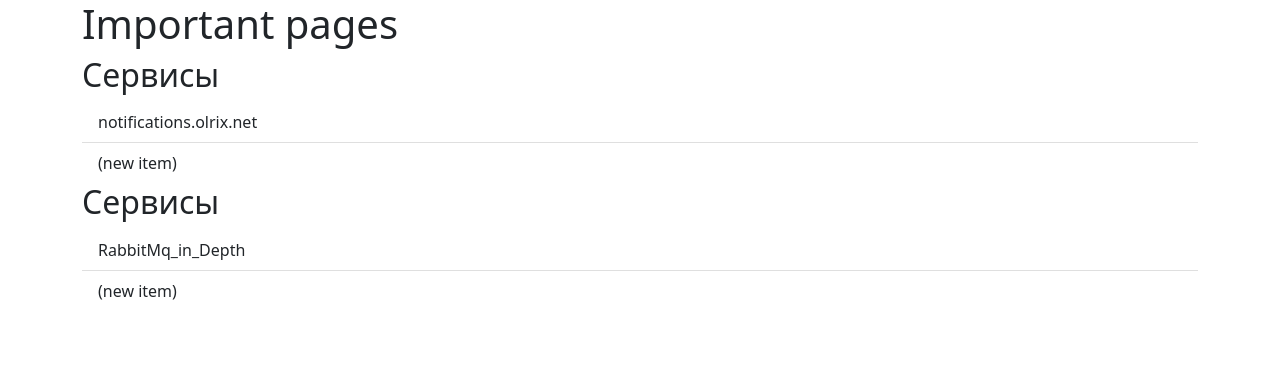
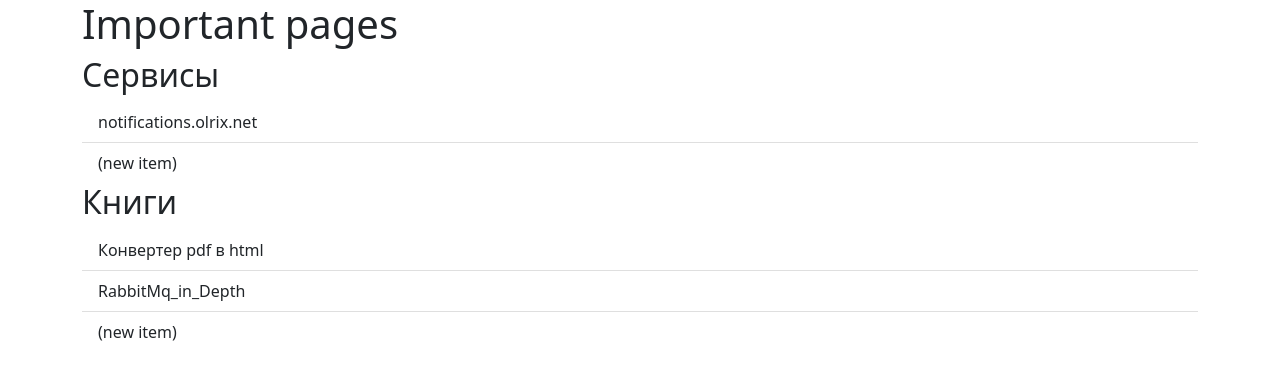
Before and after one commit to simetrio/info, a plain HTML site: page index.html in a window 1280 px wide. Drawn offline with nearby package versions, Linux system fonts and the light colour scheme.

Commit message:
Update index.html

```diff
--- a/index.html
+++ b/index.html
@@ -19,8 +19,9 @@
         <a href="/" class="list-group-item" target="_blank">(new item)</a>
       </div>
 
-      <h2>Сервисы</h2>
+      <h2>Книги</h2>
       <div class="list-group list-group-flush">
+        <a href="https://www.aconvert.com/ru/pdf/pdf-to-html/" class="list-group-item" target="_blank">Конвертер pdf в html</a>
         <a href="/info/RabbitMQ-in-Depth.html" class="list-group-item" target="_blank">RabbitMq_in_Depth</a>
         <a href="/" class="list-group-item" target="_blank">(new item)</a>
       </div>
```
